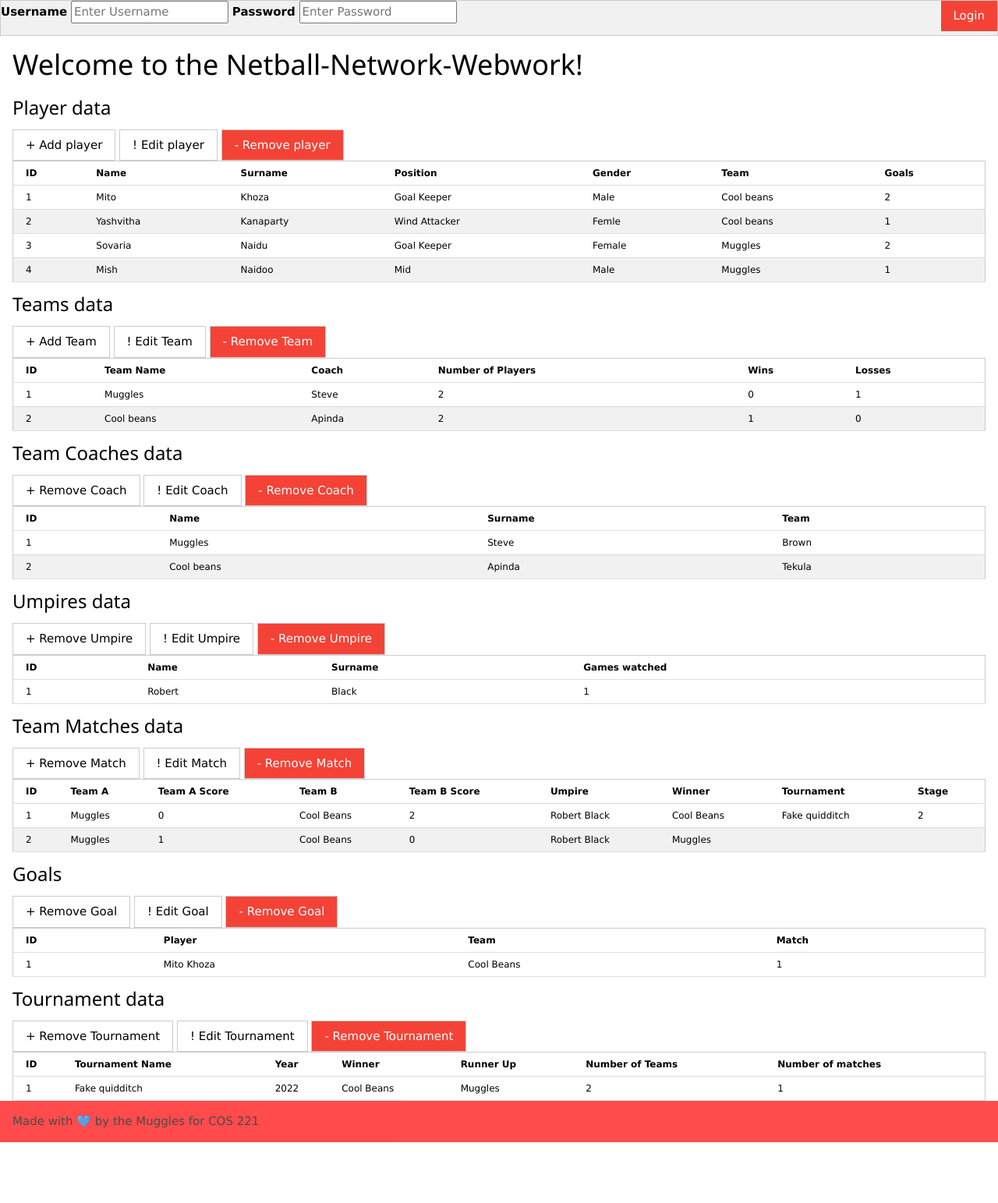
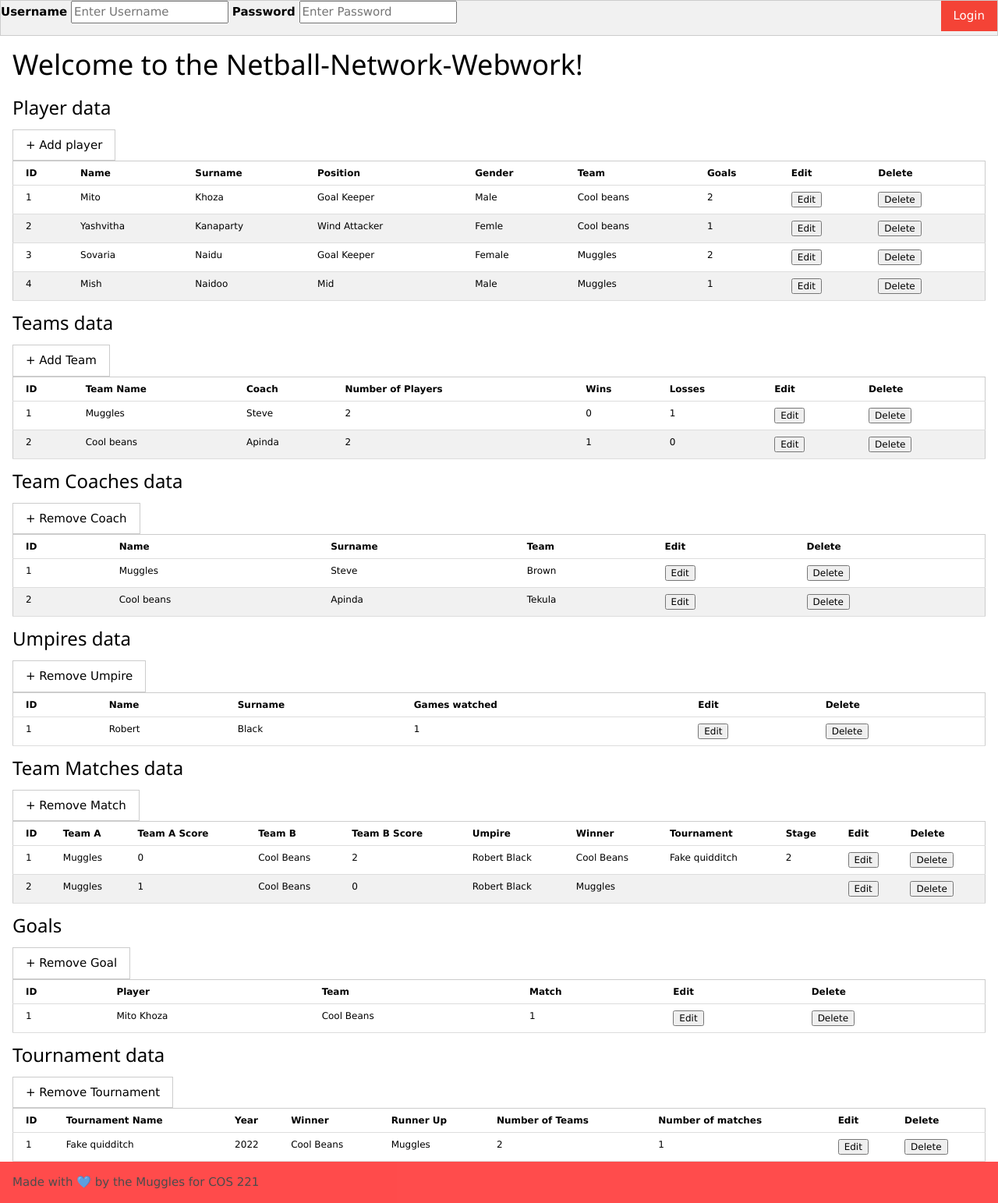
Before and after one commit to emito-k/Muggles-PA5-COS221, a PHP site: page / in a window 1280 px wide. Shown: the whole page at 78% size. Before the commit the page ends 1465 px from the top, so only its background shows below. Run offline with PHP 8.4, Linux system fonts and the light colour scheme.

Commit message:
Add files via upload

```diff
--- a/Website/index.php
+++ b/Website/index.php
@@ -26,8 +26,6 @@ include_once("config.php");
 
                 <!-- AJAX BUTTONS -->
                 <button class="w3-button w3-white w3-border">+ Add player</button>
-                <button class="w3-button w3-border">! Edit player</button>
-                <button class="w3-button w3-red w3-border">- Remove player</button>
 
                 <!-- TABLE -->
                 <table class="w3-table-all w3-small">
@@ -40,6 +38,8 @@ include_once("config.php");
                             <th>Gender</th>
                             <th>Team</th>
                             <th>Goals</th>
+                            <th>Edit</th>
+                            <th>Delete</th>
                         </tr>
                     </thead>
                     <tbody>
@@ -52,6 +52,8 @@ include_once("config.php");
                             <td>Male</td>
                             <td>Cool beans</td>
                             <td>2</td>
+                            <td><button type="submit" class="editbtn">Edit</button></td> <!-- edit btn -->
+                            <td><button type="submit" class="deletebtn">Delete</button></td></td> <!-- delete btn -->
                         </tr>
                         <tr>
                             <td>2</td>
@@ -61,6 +63,8 @@ include_once("config.php");
                             <td>Femle</td>
                             <td>Cool beans</td>
                             <td>1</td>
+                            <td><button type="submit" class="editbtn">Edit</button></td>
+                            <td><button type="submit" class="deletebtn">Delete</button></td></td>
                         </tr>
                         <tr>
                             <td>3</td>
@@ -70,6 +74,8 @@ include_once("config.php");
                             <td>Female</td>
                             <td>Muggles</td>
                             <td>2</td>
+                            <td><button type="submit" class="editbtn">Edit</button></td>
+                            <td><button type="submit" class="deletebtn">Delete</button></td></td>
                         </tr>
                         <tr>
                             <td>4</td>
@@ -79,6 +85,8 @@ include_once("config.php");
                             <td>Male</td>
                             <td>Muggles</td>
                             <td>1</td>
+                            <td><button type="submit" class="editbtn">Edit</button></td>
+                            <td><button type="submit" class="deletebtn">Delete</button></td></td>
                         </tr>
                     </tbody>
                 </table>
@@ -92,8 +100,6 @@ include_once("config.php");
 
                 <!-- AJAX BUTTONS -->
                 <button class="w3-button w3-white w3-border">+ Add Team</button>
-                <button class="w3-button w3-border">! Edit Team</button>
-                <button class="w3-button w3-red w3-border">- Remove Team</button>
 
                 <!-- TEAMS INFORMATION -->
                 <table class="w3-table-all w3-small">
@@ -105,6 +111,8 @@ include_once("config.php");
                             <th>Number of Players</th>
                             <th>Wins</th>
                             <th>Losses</th>
+                            <th>Edit</th>
+                            <th>Delete</th>
                         </tr>
                     </thead>
                     <tbody>
@@ -116,6 +124,8 @@ include_once("config.php");
                             <td>2</td>
                             <td>0</td>
                             <td>1</td>
+                            <td><button type="submit" class="editbtn">Edit</button></td>
+                            <td><button type="submit" class="deletebtn">Delete</button></td></td>
                         </tr>
                         <tr>
                             <td>2</td>
@@ -124,6 +134,8 @@ include_once("config.php");
                             <td>2</td>
                             <td>1</td>
                             <td>0</td>
+                            <td><button type="submit" class="editbtn">Edit</button></td>
+                            <td><button type="submit" class="deletebtn">Delete</button></td></td>
                         </tr>
                     </tbody>
                 </table>
@@ -137,8 +149,6 @@ include_once("config.php");
 
                 <!-- AJAX BUTTONS -->
                 <button class="w3-button w3-white w3-border">+ Remove Coach</button>
-                <button class="w3-button w3-border">! Edit Coach</button>
-                <button class="w3-button w3-red w3-border">- Remove Coach</button>
 
                 <table class="w3-table-all w3-small">
                     <thead>
@@ -147,6 +157,8 @@ include_once("config.php");
                             <th>Name</th>
                             <th>Surname</th>
                             <th>Team</th>
+                            <th>Edit</th>
+                            <th>Delete</th>
                         </tr>
                     </thead>
                     <tbody>
@@ -156,12 +168,16 @@ include_once("config.php");
                             <td>Muggles</td>
                             <td>Steve</td>
                             <td>Brown</td>
+                            <td><button type="submit" class="editbtn">Edit</button></td>
+                            <td><button type="submit" class="deletebtn">Delete</button></td></td>
                         </tr>
                         <tr>
                             <td>2</td>
                             <td>Cool beans</td>
                             <td>Apinda</td>
                             <td>Tekula</td>
+                            <td><button type="submit" class="editbtn">Edit</button></td>
+                            <td><button type="submit" class="deletebtn">Delete</button></td></td>
                         </tr>
                     </tbody>
                 </table>
@@ -176,8 +192,6 @@ include_once("config.php");
 
                 <!-- AJAX BUTTONS -->
                 <button class="w3-button w3-white w3-border">+ Remove Umpire</button>
-                <button class="w3-button w3-border">! Edit Umpire</button>
-                <button class="w3-button w3-red w3-border">- Remove Umpire</button>
 
                 <table class="w3-table-all w3-small">
                     <thead>
@@ -186,6 +200,8 @@ include_once("config.php");
                             <th>Name</th>
                             <th>Surname</th>
                             <th>Games watched</th>
+                            <th>Edit</th>
+                            <th>Delete</th>
                         </tr>
                     </thead>
                     <tbody>
@@ -195,6 +211,8 @@ include_once("config.php");
                             <td>Robert</td>
                             <td>Black</td>
                             <td>1</td>
+                            <td><button type="submit" class="editbtn">Edit</button></td>
+                            <td><button type="submit" class="deletebtn">Delete</button></td></td>
                         </tr>
                     </tbody>
                 </table>
@@ -208,8 +226,6 @@ include_once("config.php");
 
                 <!-- AJAX BUTTONS -->
                 <button class="w3-button w3-white w3-border">+ Remove Match</button>
-                <button class="w3-button w3-border">! Edit Match</button>
-                <button class="w3-button w3-red w3-border">- Remove Match</button>
 
                 <table class="w3-table-all w3-small">
                     <thead>
@@ -223,6 +239,8 @@ include_once("config.php");
                             <th>Winner</th>
                             <th>Tournament</th>
                             <th>Stage</th>
+                            <th>Edit</th>
+                            <th>Delete</th>
                         </tr>
                     </thead>
                     <tbody>
@@ -237,6 +255,8 @@ include_once("config.php");
                             <td>Cool Beans</td>
                             <td>Fake quidditch</td>
                             <td>2</td>
+                            <td><button type="submit" class="editbtn">Edit</button></td>
+                            <td><button type="submit" class="deletebtn">Delete</button></td></td>
                         </tr>
                         <tr>
                             <td>2</td>
@@ -248,6 +268,8 @@ include_once("config.php");
                             <td>Muggles</td>
                             <td></td>
                             <td></td>
+                            <td><button type="submit" class="editbtn">Edit</button></td>
+                            <td><button type="submit" class="deletebtn">Delete</button></td></td>
                         </tr>
                     </tbody>
                 </table>
@@ -261,8 +283,6 @@ include_once("config.php");
 
                 <!-- AJAX BUTTONS -->
                 <button class="w3-button w3-white w3-border">+ Remove Goal</button>
-                <button class="w3-button w3-border">! Edit Goal</button>
-                <button class="w3-button w3-red w3-border">- Remove Goal</button>
 
                 <table class="w3-table-all w3-small">
                     <thead>
@@ -271,6 +291,8 @@ include_once("config.php");
                             <th>Player</th>
                             <th>Team</th>
                             <th>Match</th>
+                            <th>Edit</th>
+                            <th>Delete</th>
                         </tr>
                     </thead>
                     <tbody>
@@ -280,6 +302,8 @@ include_once("config.php");
                             <td>Mito Khoza</td>
                             <td>Cool Beans</td>
                             <td>1</td>
+                            <td><button type="submit" class="editbtn">Edit</button></td>
+                            <td><button type="submit" class="deletebtn">Delete</button></td></td>
                         </tr>
                     </tbody>
                 </table>
@@ -293,8 +317,6 @@ include_once("config.php");
 
                 <!-- AJAX BUTTONS -->
                 <button class="w3-button w3-white w3-border">+ Remove Tournament</button>
-                <button class="w3-button w3-border">! Edit Tournament</button>
-                <button class="w3-button w3-red w3-border">- Remove Tournament</button>
 
                 <table class="w3-table-all w3-small">
                     <thead>
@@ -306,6 +328,8 @@ include_once("config.php");
                             <th>Runner Up</th>
                             <th>Number of Teams</th>
                             <th>Number of matches</th>
+                            <th>Edit</th>
+                            <th>Delete</th>
                         </tr>
                     </thead>
                     <tbody>
@@ -318,6 +342,8 @@ include_once("config.php");
                             <td>Muggles</td>
                             <td>2</td>
                             <td>1</td>
+                            <td><button type="submit" class="editbtn">Edit</button></td>
+                            <td><button type="submit" class="deletebtn">Delete</button></td></td>
                         </tr>
                     </tbody>
                 </table>
```
